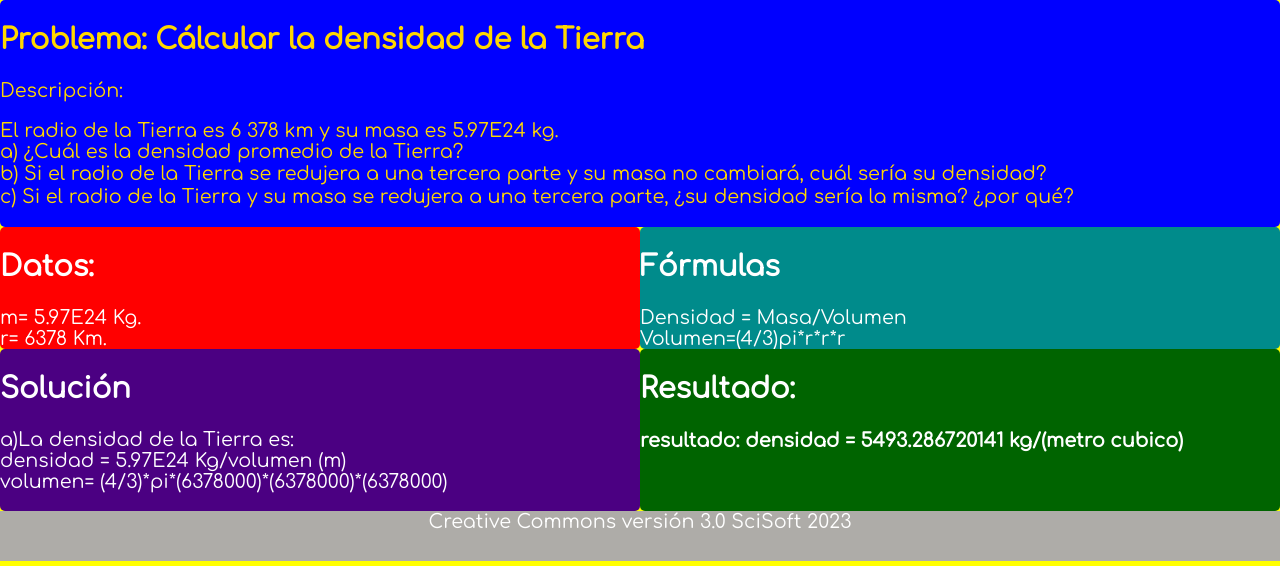
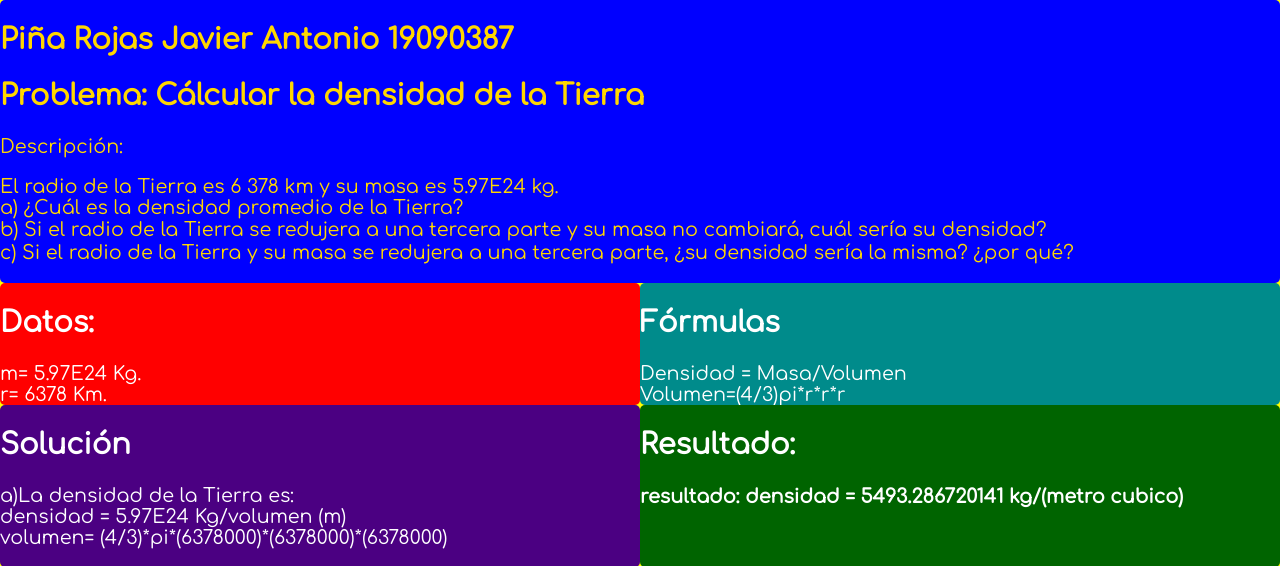
Before and after one commit to Deirtor/Practica15, a PHP site: page / in a window 1280 px wide. Shown: the part 50-616 px from the top of the page. Run offline with PHP 8.4, Linux system fonts and the light colour scheme; some web fonts are replaced.

Commit message:
Update index.php

```diff
--- a/index.php
+++ b/index.php
@@ -22,6 +22,7 @@
     </header>
 <section id="contenedor">
 <section  class="problema">
+    <h2>Piña Rojas Javier Antonio 19090387</h2>
   <h2>Problema: Cálcular la densidad de la Tierra</h2>
   <p>Descripción:</p>
   <p>El radio de la Tierra es 6 378 km y su masa es 5.97E24 kg. <br>
```
